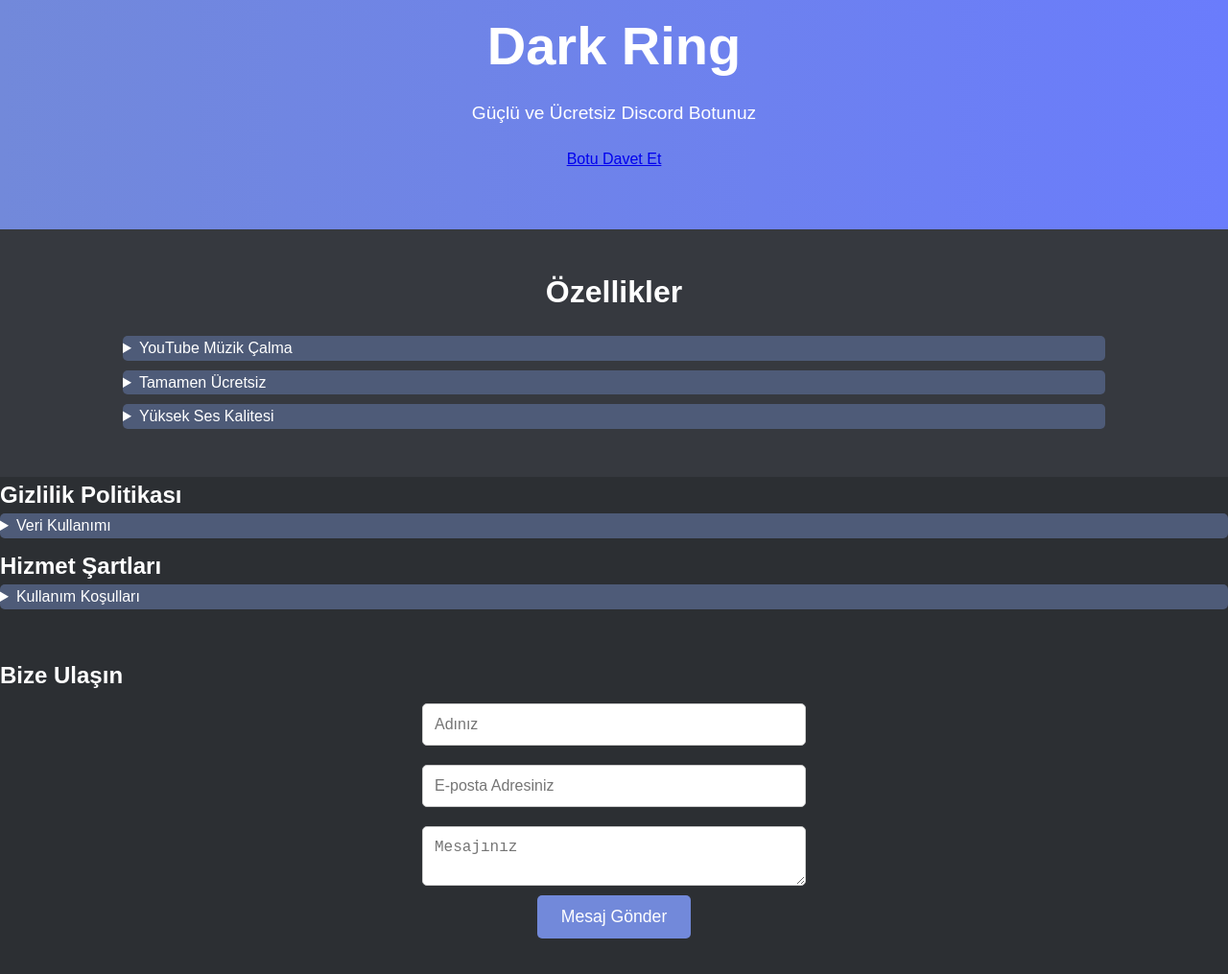
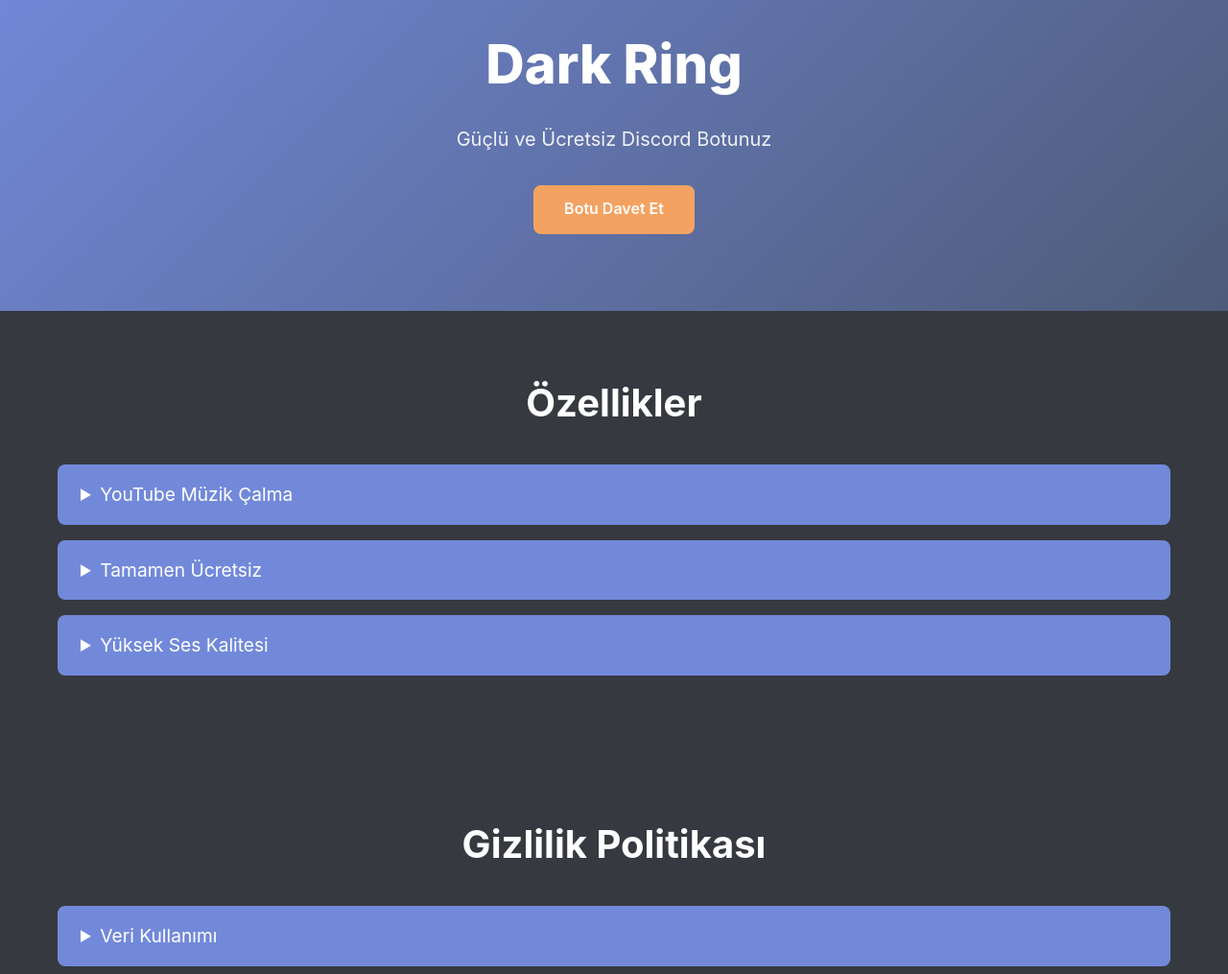
Before and after one commit to K88Lz/darkring, a plain HTML site: page index.html in a window 1280 px wide. Shown: the part 57-1072 px from the top of the page at 96% size. Drawn offline with Linux system fonts and the light colour scheme.

Commit message:
Update style.css

```diff
--- a/style.css
+++ b/style.css
@@ -1,4 +1,13 @@
-/* Global Reset */
+/* Reset and Base Styles */
+:root {
+    --primary: #7289da;
+    --secondary: #f4a261;
+    --dark: #2C2F33;
+    --darker: #23272a;
+    --text: #ffffff;
+    --accent: #36393f;
+}
+
 * {
     margin: 0;
     padding: 0;
@@ -6,148 +15,151 @@
 }
 
 body {
-    font-family: 'Arial', sans-serif;
-    background-color: #2C2F33;
-    color: #fff;
+    font-family: 'Inter', 'Arial', sans-serif;
+    background: var(--dark);
+    color: var(--text);
     line-height: 1.6;
 }
 
-/* Header */
-header {
-    background: linear-gradient(to right, #7289da, #6a7cfc);
-    color: #fff;
-    padding: 60px 0;
-    text-align: center;
-    box-shadow: 0 4px 20px rgba(0, 0, 0, 0.3);
+/* Container */
+.container {
+    max-width: 1200px;
+    margin: 0 auto;
+    padding: 0 20px;
 }
 
-header h1 {
-    font-size: 3.5rem;
-    margin-bottom: 10px;
+/* Hero Section */
+.hero {
+    background: linear-gradient(135deg, var(--primary) 0%, #4e5b78 100%);
+    padding: 5rem 0;
+    text-align: center;
 }
 
-header p {
-    font-size: 1.2rem;
-    margin-bottom: 20px;
+.hero-title {
+    font-size: 3.5rem;
+    font-weight: 800;
+    margin-bottom: 1rem;
+    animation: fadeIn 1s ease-in;
 }
 
-.button {
-    background-color: #f4a261;
-    color: white;
-    padding: 12px 25px;
-    text-decoration: none;
-    font-size: 1.2rem;
-    border-radius: 5px;
-    transition: background-color 0.3s ease, transform 0.3s ease;
+.hero-subtitle {
+    font-size: 1.25rem;
+    opacity: 0.9;
+    margin-bottom: 2rem;
 }
 
-.button:hover {
-    background-color: #e76f51;
-    transform: scale(1.05);
+/* Buttons */
+.btn {
+    display: inline-block;
+    padding: 0.8rem 2rem;
+    border-radius: 8px;
+    text-decoration: none;
+    font-weight: 600;
+    transition: all 0.3s ease;
 }
 
-/* Features Section */
-#features {
-    padding: 40px 0;
-    background-color: #36393f;
+.btn-primary {
+    background: var(--secondary);
+    color: var(--text);
 }
 
-#features h2 {
-    text-align: center;
-    margin-bottom: 20px;
-    font-size: 2rem;
+.btn-primary:hover {
+    background: #e76f51;
+    transform: translateY(-2px);
 }
 
-.accordion {
-    width: 80%;
-    margin: 0 auto;
+.btn-secondary {
+    background: var(--primary);
+    color: var(--text);
 }
 
-.accordion-item {
-    background-color: #4e5b78;
-    margin-bottom: 10px;
-    border-radius: 5px;
+.btn-secondary:hover {
+    background: #5f73a1;
+    transform: translateY(-2px);
 }
 
-.accordion-button {
-    background-color: #7289da;
-    color: white;
-    padding: 12px;
-    width: 100%;
-    border: none;
-    border-radius: 5px;
-    font-size: 1.2rem;
-    text-align: left;
-    cursor: pointer;
-    transition: background-color 0.3s ease;
+/* Sections */
+.section {
+    padding: 4rem 0;
+    background: var(--accent);
 }
 
-.accordion-button:hover {
-    background-color: #5f73a1;
+.section-title {
+    font-size: 2.5rem;
+    text-align: center;
+    margin-bottom: 2rem;
+}
+
+/* Accordion */
+.accordion-item {
+    margin-bottom: 1rem;
+    background: #4e5b78;
+    border-radius: 8px;
+    overflow: hidden;
+}
+
+.accordion-title {
+    padding: 1rem 1.5rem;
+    background: var(--primary);
+    cursor: pointer;
+    font-size: 1.2rem;
+}
+
+.accordion-title:hover {
+    background: #5f73a1;
 }
 
 .accordion-content {
-    padding: 10px 20px;
-    background-color: #2f3136;
-    display: none;
+    padding: 1rem 1.5rem;
+    background: #2f3136;
 }
 
-/* Contact Section */
-#contact {
-    padding: 40px 0;
+/* Contact Form */
+.contact-form {
+    max-width: 500px;
+    margin: 0 auto;
+    display: grid;
+    gap: 1rem;
 }
 
-#contact form {
-    display: flex;
-    flex-direction: column;
-    align-items: center;
+.form-input {
+    padding: 0.8rem;
+    border: none;
+    border-radius: 6px;
+    background: #4e5b78;
+    color: var(--text);
+    font-size: 1rem;
 }
 
-#contact input, #contact textarea {
-    margin: 10px 0;
-    padding: 12px;
-    width: 80%;
-    max-width: 400px;
-    font-size: 1rem;
-    border: 1px solid #ccc;
-    border-radius: 5px;
+.form-input:focus {
+    outline: 2px solid var(--primary);
 }
 
-#contact button {
-    padding: 12px 25px;
-    background-color: #7289da;
-    color: white;
-    font-size: 1.1rem;
-    border: none;
-    border-radius: 5px;
-    cursor: pointer;
-    transition: background-color 0.3s ease;
-}
-
-#contact button:hover {
-    background-color: #5f73a1;
+.form-input::placeholder {
+    color: #ccc;
 }
 
 /* Footer */
-footer {
-    background-color: #23272a;
-    padding: 20px 0;
+.footer {
+    background: var(--darker);
+    padding: 2rem 0;
     text-align: center;
+    font-size: 0.9rem;
 }
 
 /* Animations */
-@keyframes slideIn {
-    from {
-        transform: translateY(-20px);
-        opacity: 0;
-    }
-    to {
-        transform: translateY(0);
-        opacity: 1;
-    }
+@keyframes fadeIn {
+    from { opacity: 0; transform: translateY(-20px); }
+    to { opacity: 1; transform: translateY(0); }
 }
 
-/* Apply animation to content */
-#features, #contact, #privacy-policy, #terms-of-service {
-    animation: slideIn 1s ease-in-out;
+.section {
+    animation: fadeIn 0.8s ease-out;
 }
+
+/* Responsive Design */
+@media (max-width: 768px) {
+    .hero-title { font-size: 2.5rem; }
+    .section-title { font-size: 2rem; }
+    .container { padding: 0 15px; }
+}
```
